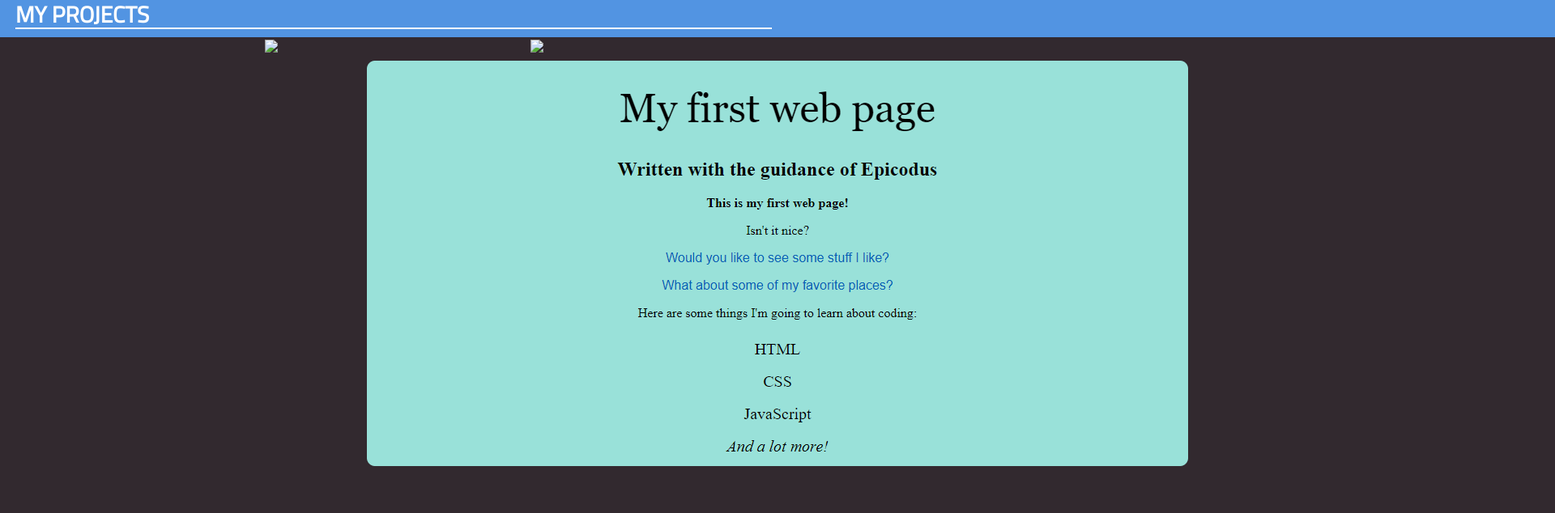
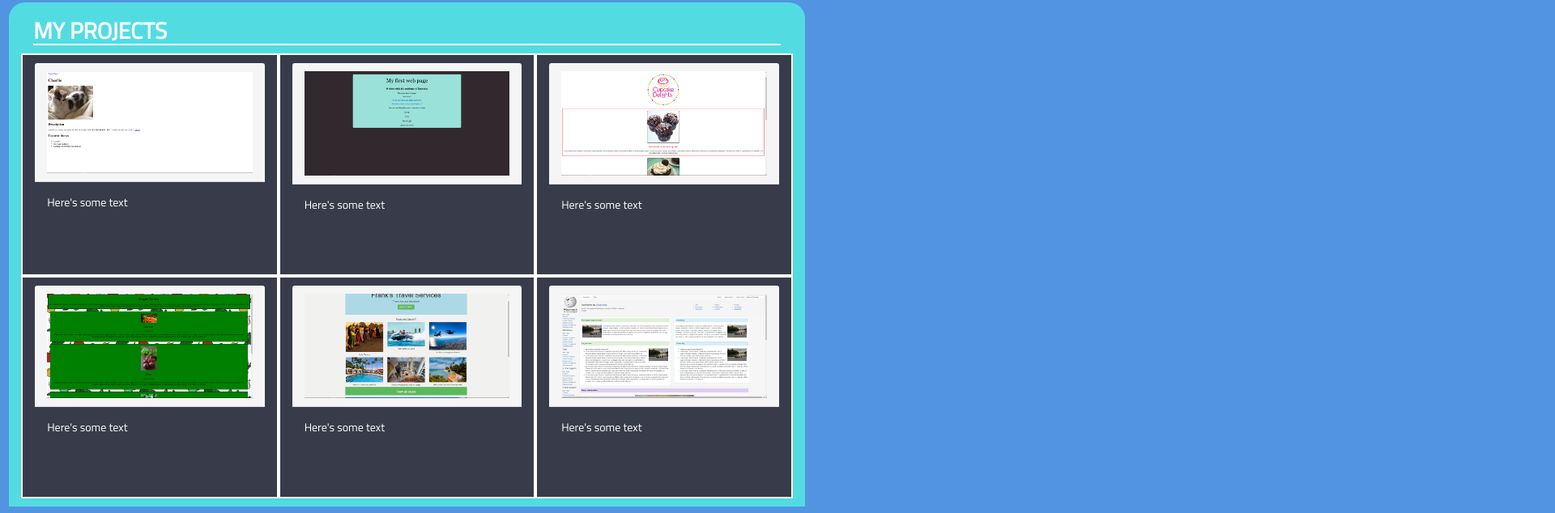
Before and after one commit to wchamberlain89/Portfolio, a plain HTML site: page index.html in a window 1280 px wide. Shown: the part 442-1076 px from the top of the page at 81% size, 1920 px wide, since content can reach past the window. Drawn offline with nearby package versions, Linux system fonts and the light colour scheme.

Commit message:
it will have style and correct positioning for my projects section

```diff
--- a/css/styles.css
+++ b/css/styles.css
@@ -14,7 +14,6 @@ h1 {
 
 h3 {
 	border-bottom: 2px solid white;
-	margin-left: 2%;
 	font-weight: bold;
 	font-size: 2em;
 }
@@ -50,3 +49,27 @@ h4 {
 	margin-top: 15px;
 	padding-left: 5px;
 }
+
+.projects-container {
+	margin-left: 2%;
+	background-color: #52dce2;
+	padding: 0px 30px 10px 30px;
+	margin-top: 20px;
+	border-radius: 20px 20px 0 0;
+}
+
+.projects-container img {
+	width: 100%;
+}
+
+.panel {
+	background-color: #383c4a;
+	border: 2px solid white;
+	border-radius: 0;
+	height: 275px;
+	margin-bottom: 0;
+}
+
+.panel-heading {
+	margin-top: 10px;
+}
--- a/index.html
+++ b/index.html
@@ -4,7 +4,8 @@
 	<link rel="stylesheet" href="https://maxcdn.bootstrapcdn.com/bootstrap/3.3.7/css/bootstrap.min.css" integrity="sha384-BVYiiSIFeK1dGmJRAkycuHAHRg32OmUcww7on3RYdg4Va+PmSTsz/K68vbdEjh4u" crossorigin="anonymous">
 	<link rel="stylesheet" type="text/css" href="css/styles.css">
 	<link href="https://fonts.googleapis.com/css?family=Titillium+Web" rel="stylesheet">
-	<title></title>
+	<title>Ward Chamberlain</title>
+	<script src="https://maxcdn.bootstrapcdn.com/bootstrap/3.3.7/js/bootstrap.min.js" integrity="sha384-Tc5IQib027qvyjSMfHjOMaLkfuWVxZxUPnCJA7l2mCWNIpG9mGCD8wGNIcPD7Txa" crossorigin="anonymous"></script>
 </head>
 <body>
 	<div class='fluid-container'>
@@ -31,30 +32,93 @@
 				<h3>MY PROJECTS</h3>
 
 				<div class='row'>
-					<div class='col-md-4'>
-						<a href="https://wchamberlain89.github.io/my-first-webpage/"></a><img src="imgs/first.png">
+
+					<div class='col-md-4 panel panel-default'>
+						<div class='panel-heading'>
+							<a href="https://wchamberlain89.github.io/pet-website/" target="_blank">
+								<img src="imgs/pet-site.png">
+							</a>
+						</div>
+						<div class='panel-body'>
+							<p>
+								Here's some text
+							</p>
+						</div>
 					</div>
-					<div class='col-md-4'>
-						<img src="cupcake.png">
+
+					<div class='col-md-4 panel panel-default'>
+						<div class='panel-heading'>
+							<a href="https://wchamberlain89.github.io/my-first-webpage/" target="_blank">
+								<img src="imgs/first.png">
+							</a>
+						</div>
+						<div class='panel-body'>
+							<p>
+								Here's some text
+							</p>
+						</div>
 					</div>
-					<div class='col-md-4'>
-						<img src="travel.png">
+
+
+					<div class='col-md-4 panel panel-default'>
+						<div class='panel-heading'>
+							<a href="https://wchamberlain89.github.io/cupcake-shop/" target="_blank">
+								<img src="imgs/cupcake.png">
+							</a>
+						</div>
+						<div class='panel-body'>
+							<p>
+								Here's some text
+							</p>
+						</div>
 					</div>
+
 				</div>
 
 				<div class='row'>
-					<div class='col-md-4'>
-						<img src="wiki.png">
+
+					<div class='col-md-4 panel panel-default'>
+						<div class='panel-heading'>
+							<a href="https://wchamberlain89.github.io/blog-site/" target="_blank">
+								<img src="imgs/blog.png">
+							</a>
+						</div>
+						<div class='panel-body'>
+							<p>
+								Here's some text
+							</p>
+						</div>
 					</div>
-					<div class='col-md-4'>
-						<img src="">
+
+					<div class='col-md-4 panel panel-default'>
+						<div class='panel-heading'>
+							<a href="https://wchamberlain89.github.io/vacation-site/" target="_blank">
+								<img src="imgs/travel.png">
+							</a>
+						</div>
+						<div class='panel-body'>
+							<p>
+								Here's some text
+							</p>
+						</div>
 					</div>
-					<div class='col-md-4'>
-						<img src="">
+
+					<div class='col-md-4 panel panel-default'>
+						<div class='panel-heading'>
+							<a href="https://wchamberlain89.github.io/wiki-clone/" target="_blank">
+								<img src="imgs/wiki.png">
+							</a>
+						</div>
+						<div class='panel-body'>
+							<p>
+								Here's some text
+							</p>
+						</div>
 					</div>
+
 				</div>
 
-			</div>
+
 		</div>
 
 </body>
```
Also changed, not shown: imgs/blog.PNG (added), imgs/pet-site.PNG (added).
